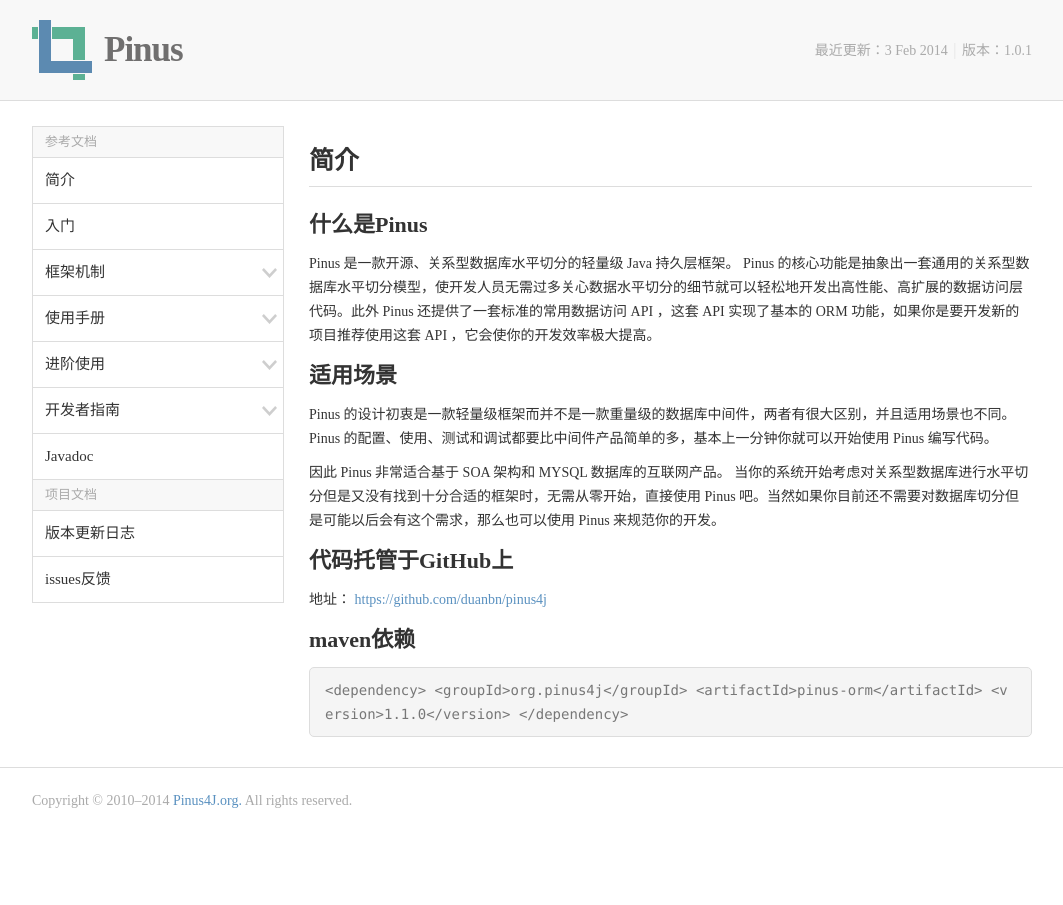
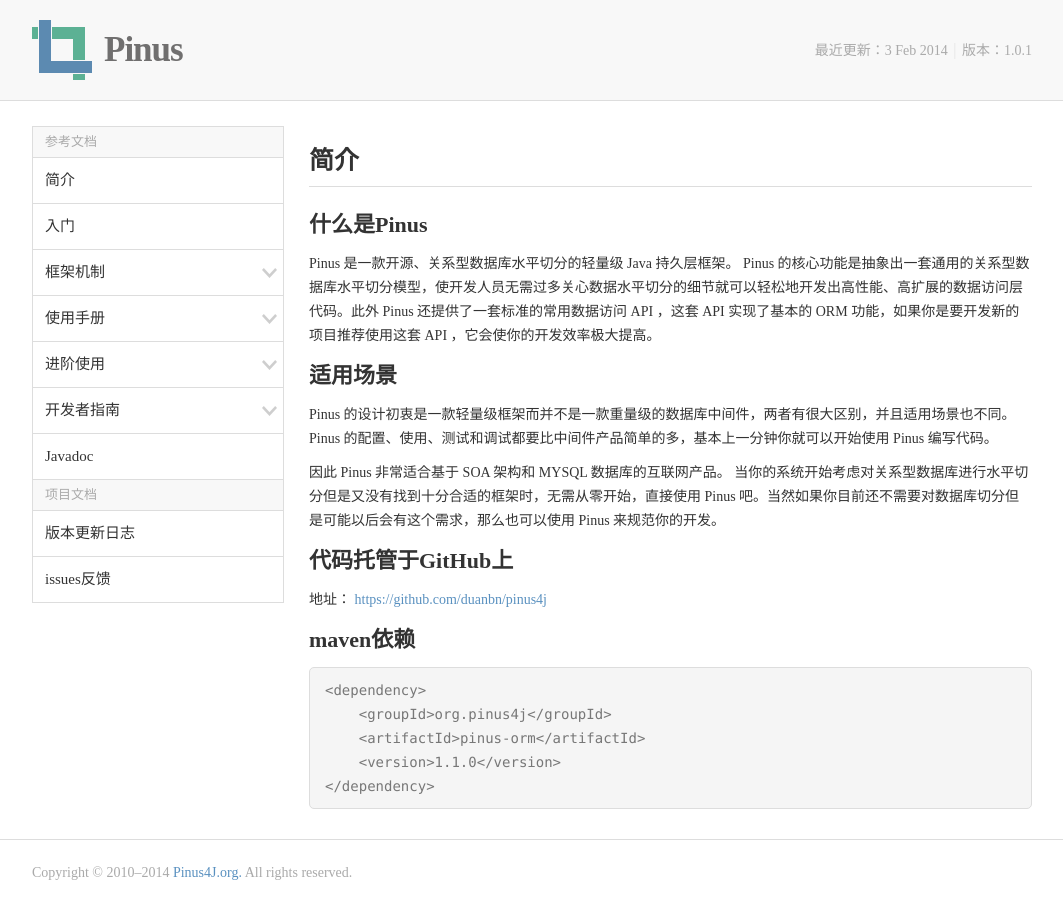
Before and after one commit to duanbn/pinus4j, a Jekyll site: the page built from _posts/2015-02-12-brief.md, in a window 1280 px wide. Shown: the whole page, without its empty margins (108-1171 px from the left). Built offline with Jekyll 4.4.1, drawn with Linux system fonts in a browser that asks for light colours.

Commit message:
Update base.css

```diff
--- a/css/base.css
+++ b/css/base.css
@@ -43,9 +43,15 @@ a { text-decoration:none; blr:expression(this.onFocus=this.blur());/*针对 IE*/
 .content p { line-height:24px; font-size:14px; color:#333; margin-bottom:10px;}
 .content a { color:#5a91c0; font-size:14px; text-decoration:none;}
 .content a:hover { color:#4f88b8; text-decoration:underline;}
-.content .highlight { white-space:normal; width:691px; padding:10px 15px; border-radius:5px; background:#f5f5f5; border:#dddddd 1px solid; margin-bottom:10px;}
-.content code { white-space:normal; word-break:break-all; width:691px; font-family:Monaco,Menlo,Consolas,monospace; color:#777; font-size:14px; line-height:24px;}
+.content .highlight { width:691px; padding:10px 15px; border-radius:5px; background:#f5f5f5; border:#dddddd 1px solid; margin-bottom:10px;}
+.content code { width:691px; font-family:Monaco,Menlo,Consolas,monospace; color:#777; font-size:14px; line-height:24px;}
 .content .highlight span { font-family:Monaco,Menlo,Consolas,monospace; color:#777; font-size:14px; line-height:24px;}
+.content tt { font-size:12px; font-family:Monaco,Menlo,Consolas,"Courier New",monospace; border-radius:3px; background:#f6e2bc; padding:1px 3px; margin-left:5px; margin-right:5px;}
+.content ul { margin-left:25px; color:#333;}
+.content li { line-height:24px;}
+.content .ul_1 li { list-style-type:disc;}
+.content .ul_2 li { list-style-type:circle;}
+.content .ul_3 li { list-style-type:square;}
 
 /* footer */
 .footer { margin-top:20px; width:100%; height:65px; border-top:#ddd 1px solid;}
```
